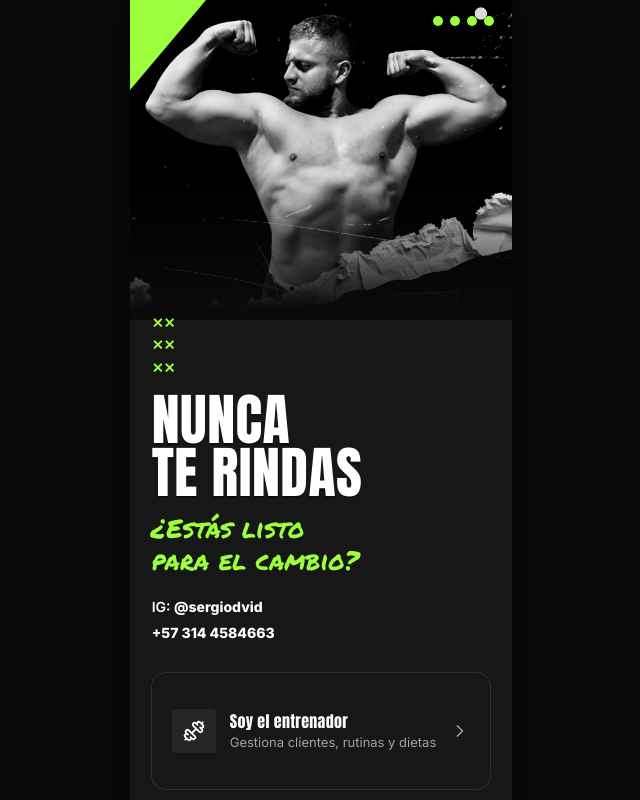
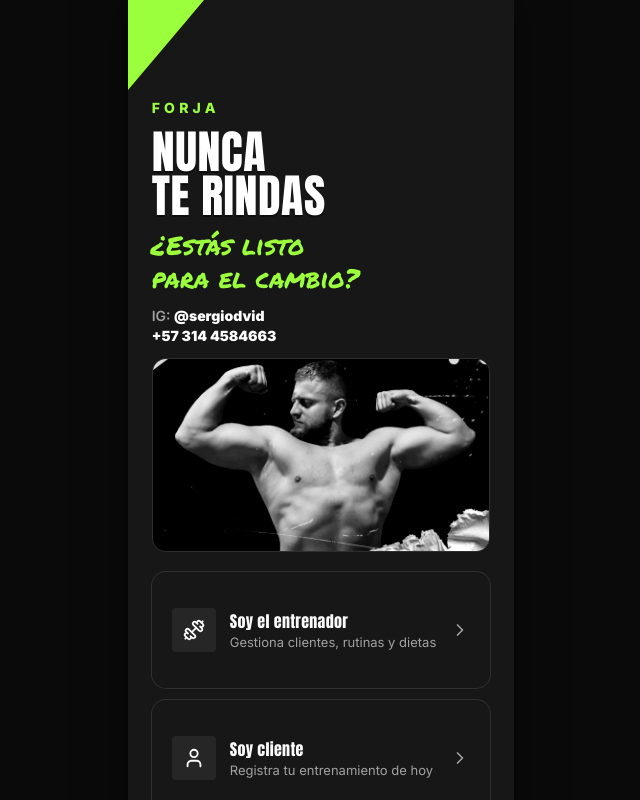
Before and after one commit to jeronimofontal95-ux/Gimnasio, a Next.js app: page / in a window 1280 px wide. Shown: the top 800 px of the page, without its empty margins (319-959 px from the left). Built offline with nearby package versions, Linux system fonts and the light colour scheme.

Commit message:
Home: smaller photo card, remove XX marks

```diff
--- a/src/app/page.tsx
+++ b/src/app/page.tsx
@@ -35,61 +35,44 @@ function RoleCard({
 export default function Home() {
   return (
     <div className="forja-shell bg-[#0A0A0A]">
-      {/* Photo at the top, like the original cover */}
-      <div className="relative h-[280px] w-full shrink-0 overflow-hidden sm:h-[320px]">
-        <Image
-          src="/trainer.jpg"
-          alt="Entrenador"
-          fill
-          className="object-cover grayscale contrast-[1.12]"
-          style={{ objectPosition: "center 15%" }}
-          priority
-        />
-        <div
-          className="absolute inset-x-0 bottom-0 z-[1] h-[140px]"
-          style={{ background: "linear-gradient(to bottom, rgba(10,10,10,0) 0%, #0A0A0A 92%)" }}
-        />
-        <div
-          className="absolute left-0 top-0 z-[2] h-0 w-0"
-          style={{ borderTop: "90px solid #9CFF3D", borderRight: "76px solid transparent" }}
-        />
-        <div className="absolute right-[18px] top-4 z-[2] flex gap-[7px]">
-          {[0, 1, 2, 3].map((i) => (
-            <span key={i} className="block h-[10px] w-[10px] rounded-full" style={{ background: "#9CFF3D" }} />
-          ))}
-        </div>
-      </div>
-
-      <div className="relative z-[2] -mt-2 px-[22px]">
-        <p className="mb-3.5 text-sm font-extrabold" style={{ color: "#9CFF3D" }}>
-          <span className="block leading-[1.6]">✕✕</span>
-          <span className="block leading-[1.6]">✕✕</span>
-          <span className="block leading-[1.6]">✕✕</span>
+      <div style={{ borderTop: "90px solid #9CFF3D", borderRight: "76px solid transparent", width: 0 }} />
+      <div className="flex flex-1 flex-col gap-3 px-6 pb-8 pt-2">
+        <p className="text-sm font-extrabold tracking-[0.3em]" style={{ color: "#9CFF3D" }}>
+          FORJA
         </p>
         <h1
-          className="font-display mb-3 text-[46px] uppercase leading-[0.95] text-white sm:text-[56px]"
+          className="font-display text-[46px] uppercase leading-[0.95] text-white"
           style={{ letterSpacing: "0.5px", textShadow: "0 2px 0 rgba(0,0,0,0.4)" }}
         >
           Nunca
           <br />
           te rindas
         </h1>
-        <p className="font-marker mb-5 text-[26px] leading-[1.25]" style={{ color: "#9CFF3D" }}>
+        <p className="font-marker text-[26px] leading-[1.25]" style={{ color: "#9CFF3D" }}>
           ¿Estás listo
           <br />
           para el cambio?
         </p>
-        <div className="mb-5 flex flex-col gap-1.5 text-sm font-semibold text-white">
-          <span>
-            IG: <strong className="font-extrabold">@sergiodvid</strong>
-          </span>
-          <span>
-            <strong className="font-extrabold">+57 314 4584663</strong>
-          </span>
+        <div className="text-sm font-semibold text-muted-foreground">
+          <p>
+            IG: <strong className="text-white">@sergiodvid</strong>
+          </p>
+          <p>
+            <strong className="text-white">+57 314 4584663</strong>
+          </p>
         </div>
+        <div className="overflow-hidden rounded-xl border border-border">
+          <Image
+            src="/trainer.jpg"
+            alt="Entrenador"
+            width={800}
+            height={450}
+            className="h-48 w-full object-cover grayscale contrast-[1.12]"
+            style={{ objectPosition: "center 15%" }}
+            priority
+          />
         </div>
-
-      <div className="relative z-[2] mt-auto flex flex-col gap-3 px-[22px] pb-[26px] pt-[10px]">
+        <div className="mt-auto flex flex-col gap-3 pt-2">
           <RoleCard
             href="/entrenador"
             icon={<Dumbbell size={22} />}
@@ -111,5 +94,6 @@ export default function Home() {
           </Link>
         </div>
       </div>
+    </div>
   );
 }
```
Lines whose indentation alone changed are shown as unchanged.
